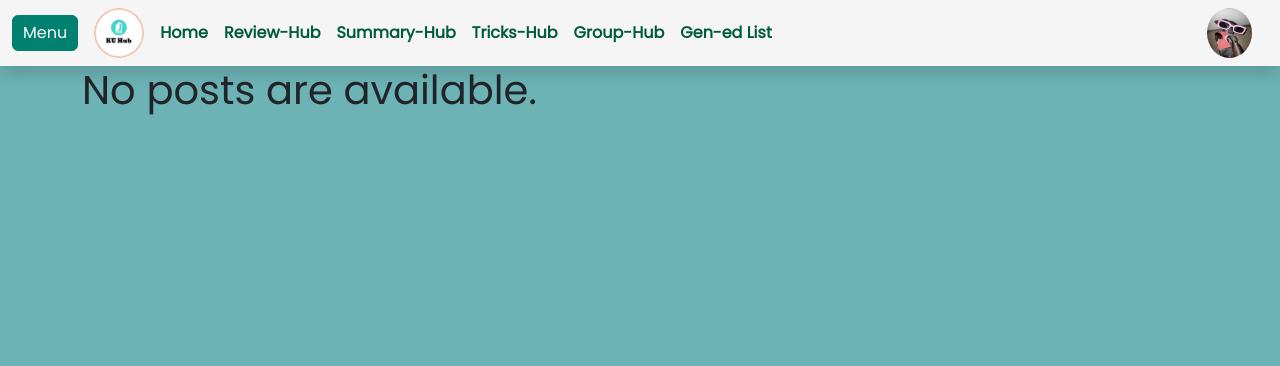
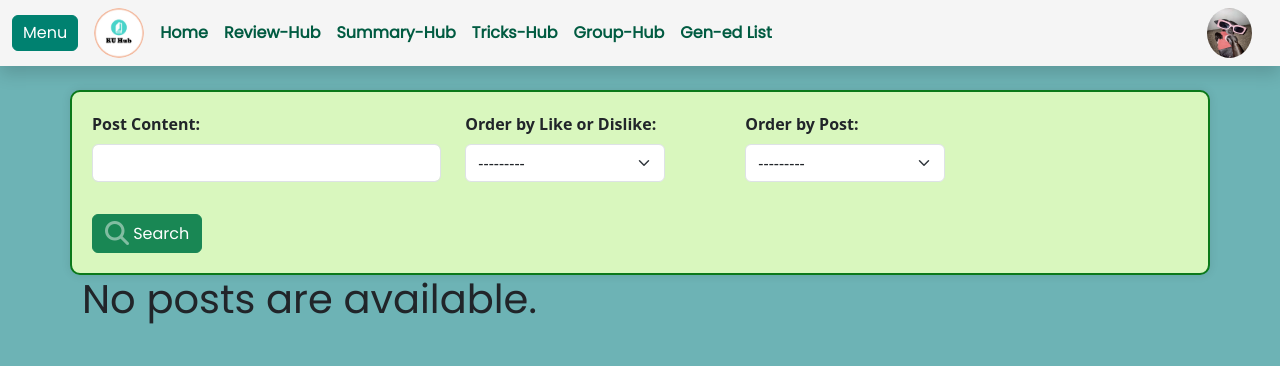
Before and after one commit to SmileyFaceZ/KU-Hub, a Django app: page /kuhub/tricks-hub/ in a window 1280 px wide. Shown: the top 366 px of the page. Run offline with Django 4.2, Linux system fonts and the light colour scheme; data that the repository does not hold is empty; parts of the project's set-up code (start-up, migrations or seed data) failed here and were passed over; some libraries are stand-ins or nearby versions.

Commit message:
User can filter in Tricks-Hub

```diff
--- a/kuhub/filters.py
+++ b/kuhub/filters.py
@@ -3,6 +3,7 @@ from django import forms
 
 
 class PostFilter(django_filters.FilterSet):
+
     LIKED_DISLIKED_CHOICE = [
         ('asc', 'Most Liked'),
         ('desc', 'Most Disliked'),
@@ -40,6 +41,7 @@ class PostFilter(django_filters.FilterSet):
             return queryset.order_by('-liked')
         elif value == 'desc':
             return queryset.order_by('-disliked')
+
         return queryset
 
     def filter_by_post(self, queryset, name, value):
@@ -97,3 +99,57 @@ class PostDownloadFilter(PostFilter):
         elif value == 'desc':
             return queryset.order_by('download')
         return queryset
+
+
+class PostTrickFilter(django_filters.FilterSet):
+
+    LIKED_DISLIKED_CHOICE = [
+        ('asc', 'Most Liked'),
+        ('desc', 'Most Disliked'),
+    ]
+
+    POST_CHOICES = [
+        ('asc', 'Recent'),
+        ('desc', 'Oldest'),
+    ]
+
+    post_content = django_filters.CharFilter(
+        label='Post Content',
+        field_name='post_content',
+        lookup_expr='icontains',
+        widget=forms.TextInput(attrs={'class': 'form-control'})
+    )
+
+    order_by_liked_disliked = django_filters.ChoiceFilter(
+        label='Order by Like or Dislike',
+        choices=LIKED_DISLIKED_CHOICE,
+        method='filter_by_liked_disliked',
+        widget=forms.Select(attrs={'class': 'form-select'})
+    )
+
+    order_by_post = django_filters.ChoiceFilter(
+        label='Order by Post',
+        choices=POST_CHOICES,
+        method='filter_by_post',
+        widget=forms.Select(attrs={'class': 'form-select'})
+    )
+
+    def filter_by_liked_disliked(self, queryset, name, value):
+        print('value', value)
+        """Return queryset ordered by liked or disliked."""
+        if value == 'desc':
+            print('order by liked')
+            return queryset.order_by('-liked')
+        elif value == 'asc':
+            print('order by disliked')
+            return queryset.order_by('-disliked')
+
+        return queryset
+
+    def filter_by_post(self, queryset, name, value):
+        """Return queryset ordered by post."""
+        if value == 'asc':
+            return queryset.order_by('-post_date')
+        elif value == 'desc':
+            return queryset.order_by('post_date')
+        return queryset
--- a/kuhub/templates/kuhub/tricks.html
+++ b/kuhub/templates/kuhub/tricks.html
@@ -11,6 +11,16 @@
 {% load custom_filters %}
 {% load static %}
 
+<style>
+    .custom-border {
+        border: 2px solid #0b791a;
+        border-radius: 10px;
+        padding: 20px;
+        box-shadow: 0 0 10px rgba(0, 0, 0, 0.1);
+        background-color: #d9f7be;
+    }
+</style>
+
 {% if messages %}
     {% for message in messages %}
         <div class="alert alert-{{ message.tags }} alert-dismissible fade show" role="alert" style="font-family: 'Poppins'">
@@ -19,6 +29,40 @@
         </div>
     {% endfor %}
 {% endif %}
+
+<div class="container mt-4 custom-border">
+    <form method="get" action="{% url 'kuhub:tricks' %}">
+        <div class="row">
+            <div class="col-md-4 mb-3">
+                <label class="form-label"><strong>{{ form.post_content.label }}:</strong></label>
+                <div class="input-group" style="max-width: 400px;">
+                    {{ form.post_content }}
+                </div>
+            </div>
+
+            <div class="col-md-3">
+                <label class="form-label"><strong>{{ form.order_by_liked_disliked.label }}:</strong></label>
+                <div class="input-group" style="max-width: 200px;">
+                    {{ form.order_by_liked_disliked }}
+                </div>
+            </div>
+
+            <div class="col-md-5">
+                <label class="form-label"><strong>{{ form.order_by_post.label }}:</strong></label>
+                <div class="input-group" style="max-width: 200px;">
+                    {{ form.order_by_post }}
+                </div>
+            </div>
+        </div>
+
+        <div class="col-md-12 mt-3">
+            <button type="submit" class="btn btn-success">
+                <i class="fa-solid fa-magnifying-glass fa-fade fa-xl"></i>
+                <span style="font-family: 'Poppins'">Search</span>
+            </button>
+        </div>
+    </form>
+</div>
 
 <div class="container" style="font-family: 'Poppins'">
     {% if tricks_list %}
--- a/kuhub/views.py
+++ b/kuhub/views.py
@@ -19,7 +19,7 @@ from kuhub.models import (Post, PostDownload, Tags, Profile, UserFollower,
                           Group, GroupTags, GroupPassword, Subject, Notification, PostComments)
 from django.contrib.auth.models import User
 from django.views.decorators.http import require_POST
-from kuhub.filters import PostFilter, PostDownloadFilter
+from kuhub.filters import PostFilter, PostDownloadFilter, PostTrickFilter
 
 
 class ReviewHubView(generic.ListView):
@@ -32,6 +32,10 @@ class ReviewHubView(generic.ListView):
         """Return Post objects with tag_id=1 and order by post_date."""
         queryset = super().get_queryset()
         self.filterset = PostFilter(self.request.GET, queryset=queryset)
+
+        print("Original queryset length:", len(queryset))
+        print("Filtered queryset length:", len(self.filterset.qs.distinct()))
+
         return self.filterset.qs
 
     def get_context_data(self, **kwargs):
@@ -88,12 +92,16 @@ class SummaryHubView(generic.ListView):
 class TricksHubView(generic.ListView):
     """Redirect to Tricks-Hub page for tricks posts."""
 
+    queryset = Post.objects.filter(tag_id=3).order_by('-post_date')
     template_name: str = 'kuhub/tricks.html'
     context_object_name: str = 'tricks_list'
 
     def get_queryset(self) -> QuerySet[Post]:
         """Return Post objects with tag_id=3 and order by post_date."""
-        return Post.objects.filter(tag_id=3).order_by('-post_date')
+        queryset = super().get_queryset()
+        self.filterset = PostTrickFilter(self.request.GET, queryset=queryset)
+        print('filter set', self.filterset)
+        return self.filterset.qs
 
     def get_context_data(self, **kwargs):
         """Add like and dislike icon styles to context."""
@@ -108,6 +116,7 @@ class TricksHubView(generic.ListView):
             post.dislike_icon_style(self.request.user) for post in
             context['tricks_list']]
         context['profiles_list'] = profiles_list
+        context['form'] = self.filterset.form
 
         return context
 
```
